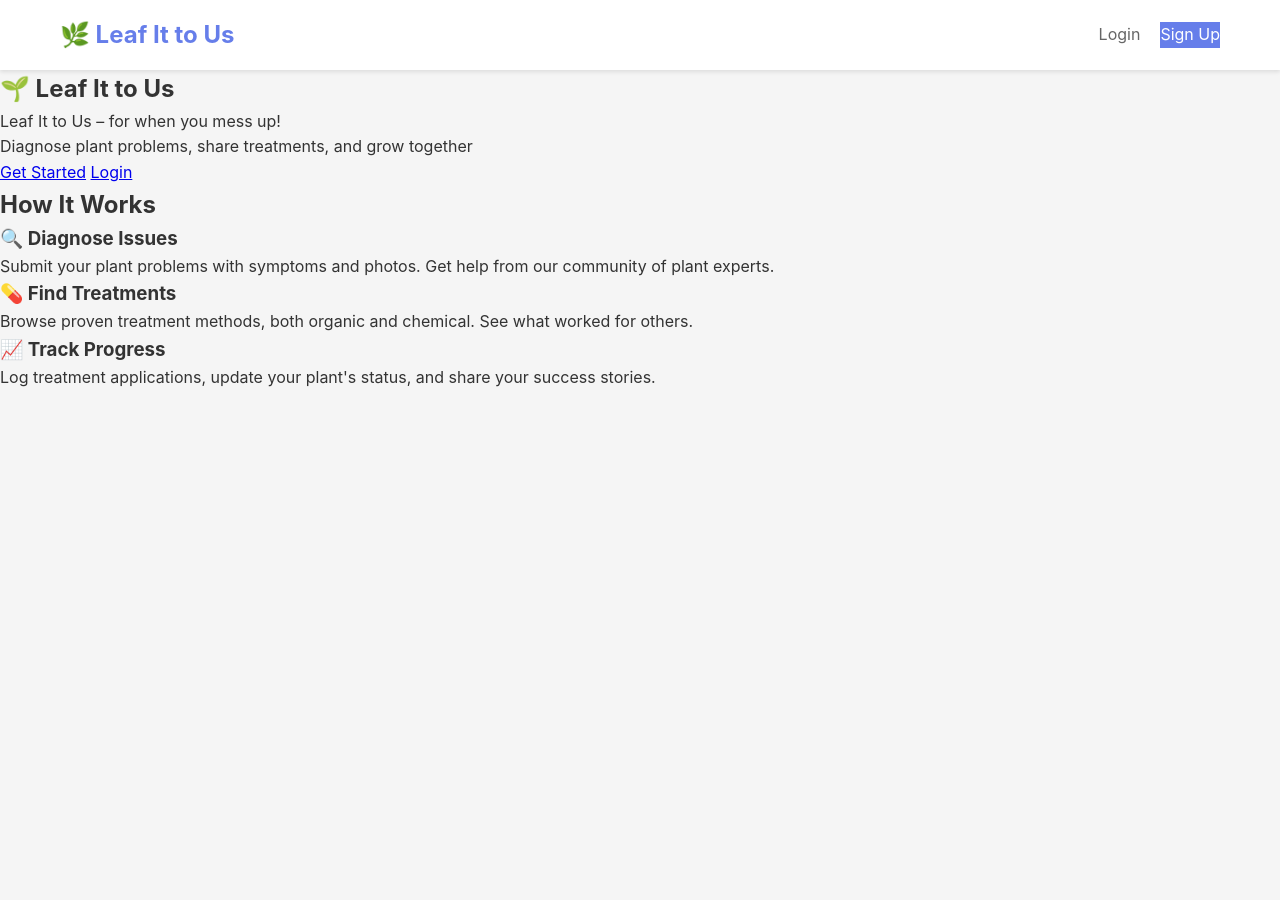
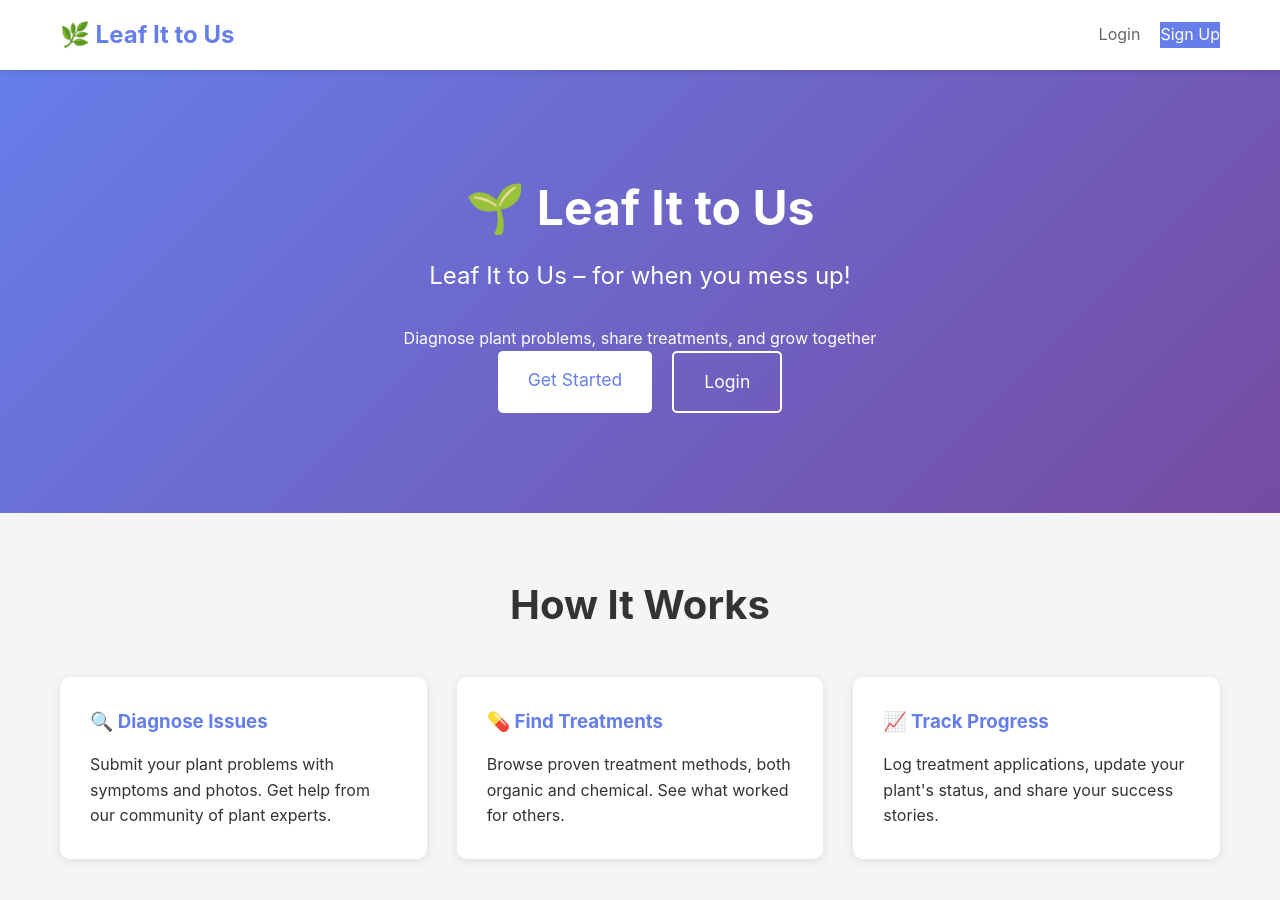
Before and after one commit to ananyaamylsamy-lab/LeafItToUs, a plain HTML site: page frontend/index.html in a window 1280 px wide. Before the commit the page ends 800 px from the top, so only its background shows below. Drawn offline with Linux system fonts and the light colour scheme; no server answers.

Commit message:
Diagnoses Module Update

```diff
--- a/frontend/css/base.css
+++ b/frontend/css/base.css
@@ -191,6 +191,72 @@ body {
   color: #999;
 }
 
+.hero {
+      text-align: center;
+      padding: 100px 20px;
+      background: linear-gradient(135deg, #667eea 0%, #764ba2 100%);
+      color: white;
+    }
+    .hero h1 {
+      font-size: 3em;
+      margin-bottom: 10px;
+    }
+    .tagline {
+      font-size: 1.5em;
+      margin-bottom: 30px;
+    }
+    .cta-buttons {
+      display: flex;
+      gap: 20px;
+      justify-content: center;
+    }
+    .cta-button {
+      padding: 15px 30px;
+      font-size: 1.1em;
+      border: none;
+      border-radius: 5px;
+      cursor: pointer;
+      text-decoration: none;
+      transition: transform 0.3s;
+    }
+    .cta-button:hover {
+      transform: translateY(-2px);
+    }
+    .cta-primary {
+      background: white;
+      color: #667eea;
+    }
+    .cta-secondary {
+      background: transparent;
+      color: white;
+      border: 2px solid white;
+    }
+    .features {
+      padding: 60px 20px;
+      max-width: 1200px;
+      margin: 0 auto;
+    }
+    .features h2 {
+      text-align: center;
+      margin-bottom: 40px;
+      font-size: 2.5em;
+    }
+    .feature-grid {
+      display: grid;
+      grid-template-columns: repeat(auto-fit, minmax(300px, 1fr));
+      gap: 30px;
+    }
+    .feature-card {
+      background: white;
+      padding: 30px;
+      border-radius: 10px;
+      box-shadow: 0 2px 10px rgba(0,0,0,0.1);
+    }
+    .feature-card h3 {
+      color: #667eea;
+      margin-bottom: 15px;
+    }
+
 @media (max-width: 768px) {
   .nav-container {
     flex-direction: column;
```
